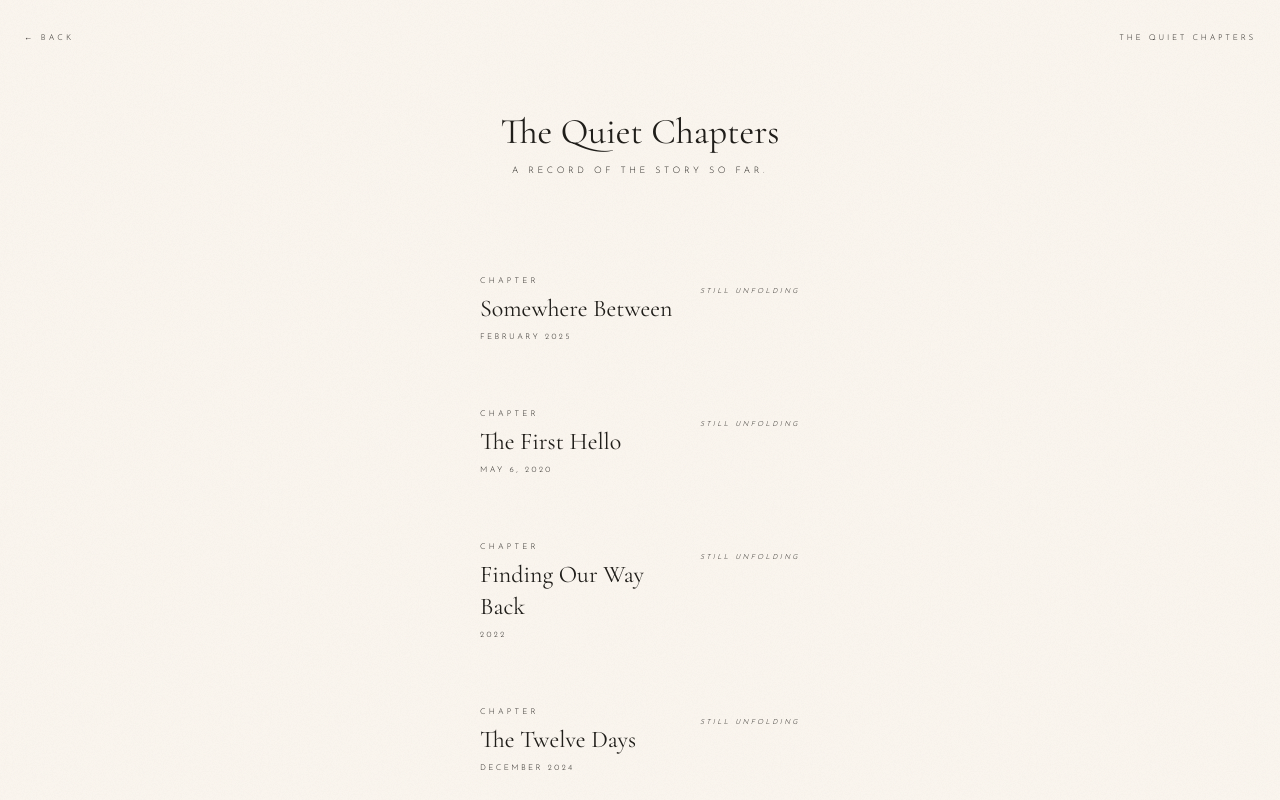
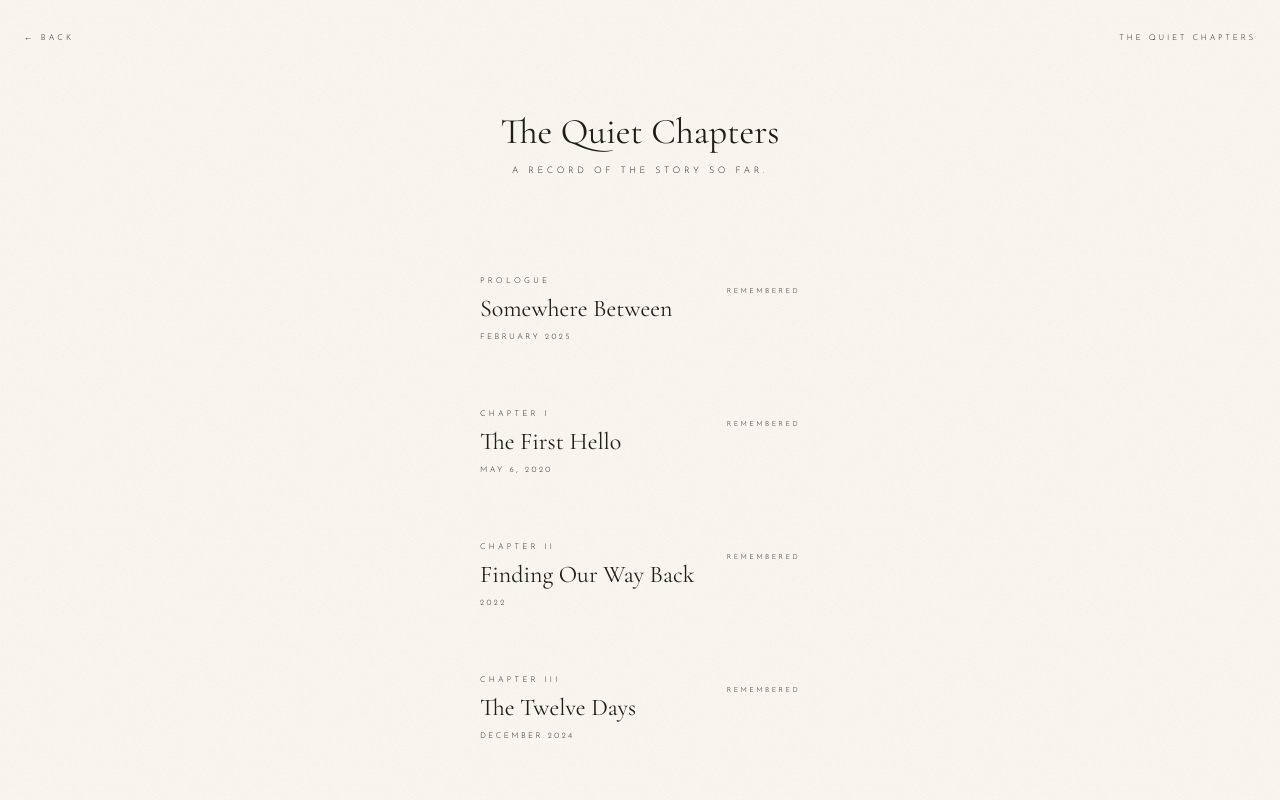
Before and after one commit to Kraftsman1/somewhere-between, a Nuxt app: page /chapters in a window 1280 px wide. Shown: the top 800 px of the page. Built offline with nearby package versions, Linux system fonts and the light colour scheme.

Commit message:
refactor: update chapters/index.vue — Prologue + Chapters I–V using new Chapter interface

```diff
--- a/app/pages/chapters/index.vue
+++ b/app/pages/chapters/index.vue
@@ -28,42 +28,84 @@
 
       <!-- Timeline -->
       <div>
-        <template v-for="chapter in visibleChapters" :key="chapter.number">
-          <!-- Rule above each entry -->
+
+        <!-- Prologue (displayed separately, before numbered chapters) -->
+        <template v-if="prologue">
+          <div class="h-px w-full bg-accent/10 mb-8" />
+          <div
+            class="mb-8 cursor-pointer"
+            @click="toggleOpen(prologue.id)"
+          >
+            <div class="flex items-start justify-between gap-4">
+              <div class="space-y-1.5">
+                <p class="font-sans text-[8px] tracking-[0.4em] uppercase text-accent/40 font-light">Prologue</p>
+                <h2 class="font-serif text-[1.3rem] md:text-2xl text-text leading-snug">{{ prologue.title }}</h2>
+                <p class="font-sans text-[8px] tracking-[0.3em] uppercase text-accent/35 font-light">{{ prologue.displayDate }}</p>
+              </div>
+              <div class="shrink-0 pt-0.5">
+                <span class="font-sans text-[7px] tracking-[0.35em] uppercase font-light text-accent/50">
+                  Remembered
+                </span>
+              </div>
+            </div>
+
+            <div
+              class="overflow-hidden transition-all duration-700 ease-in-out"
+              :style="{ maxHeight: openId === prologue.id ? '500px' : '0px' }"
+            >
+              <div class="pt-6 space-y-4">
+                <p
+                  v-for="(para, i) in prologue.reflection.split('\n\n')"
+                  :key="i"
+                  class="font-serif text-base md:text-lg text-text/65 leading-relaxed italic"
+                >
+                  {{ para }}
+                </p>
+                <div class="pt-2">
+                  <div class="h-px w-8 bg-accent/20 mb-4" />
+                  <NuxtLink
+                    :to="`/chapters/${prologue.slug}`"
+                    class="font-sans text-[8px] tracking-[0.4em] uppercase text-accent/50 hover:text-accent/80 transition-colors duration-300 font-light"
+                    style="text-decoration: none;"
+                    @click.stop
+                  >
+                    Continue →
+                  </NuxtLink>
+                </div>
+              </div>
+            </div>
+          </div>
+        </template>
+
+        <!-- Numbered chapters (I–V) -->
+        <template v-for="(chapter, idx) in numberedChapters" :key="chapter.id">
           <div class="h-px w-full bg-accent/10 mb-8" />
 
-          <!-- Chapter card -->
           <div
             class="mb-8 cursor-pointer"
-            @click="toggleChapter(chapter.number)"
+            @click="toggleOpen(chapter.id)"
           >
-            <!-- Header row -->
             <div class="flex items-start justify-between gap-4">
               <div class="space-y-1.5">
                 <p class="font-sans text-[8px] tracking-[0.4em] uppercase text-accent/40 font-light">
-                  Chapter {{ chapter.roman }}
+                  Chapter {{ romanNumerals[idx] }}
                 </p>
-                <h2 class="font-serif text-[1.3rem] md:text-2xl text-text leading-snug">
-                  {{ chapter.title }}
-                </h2>
-                <p class="font-sans text-[8px] tracking-[0.3em] uppercase text-accent/35 font-light">
-                  {{ chapter.displayDate }}
-                </p>
+                <h2 class="font-serif text-[1.3rem] md:text-2xl text-text leading-snug">{{ chapter.title }}</h2>
+                <p class="font-sans text-[8px] tracking-[0.3em] uppercase text-accent/35 font-light">{{ chapter.displayDate }}</p>
               </div>
               <div class="shrink-0 pt-0.5">
                 <span
                   class="font-sans text-[7px] tracking-[0.35em] uppercase font-light"
-                  :class="chapter.status === 'remembered' ? 'text-accent/50' : 'text-accent/25 italic'"
+                  :class="chapter.state === 'still-unfolding' ? 'text-accent/25 italic' : 'text-accent/50'"
                 >
-                  {{ chapter.status === 'remembered' ? 'Remembered' : 'Still unfolding' }}
+                  {{ chapter.state === 'still-unfolding' ? 'Still unfolding' : 'Remembered' }}
                 </span>
               </div>
             </div>
 
-            <!-- Expandable content -->
             <div
               class="overflow-hidden transition-all duration-700 ease-in-out"
-              :style="{ maxHeight: openChapter === chapter.number ? '500px' : '0px' }"
+              :style="{ maxHeight: openId === chapter.id ? '500px' : '0px' }"
             >
               <div class="pt-6 space-y-4">
                 <p
@@ -74,17 +116,15 @@
                   {{ para }}
                 </p>
 
-                <!-- Footer line for reflection-only chapters -->
                 <p v-if="chapter.type === 'reflection'"
                   class="font-serif text-sm text-text/30 italic pt-2">
                   Some memories are complete exactly as they are.
                 </p>
 
-                <!-- Link for immersive chapters -->
                 <div v-if="chapter.type === 'immersive'" class="pt-2">
                   <div class="h-px w-8 bg-accent/20 mb-4" />
                   <NuxtLink
-                    :to="'/chapters/' + chapter.slug"
+                    :to="`/chapters/${chapter.slug}`"
                     class="font-sans text-[8px] tracking-[0.4em] uppercase text-accent/50 hover:text-accent/80 transition-colors duration-300 font-light"
                     style="text-decoration: none;"
                     @click.stop
@@ -120,13 +160,17 @@ definePageMeta({ layout: false })
 useHead({ title: 'The Quiet Chapters — Somewhere Between' })
 
 const { getVisibleChapters } = useChapters()
+const romanNumerals = ['I', 'II', 'III', 'IV', 'V', 'VI', 'VII', 'VIII', 'IX', 'X']
 
-const visibleChapters = ref(getVisibleChapters())
-const openChapter = ref<number | null>(null)
+const allVisible = computed(() => getVisibleChapters())
+const prologue = computed(() => allVisible.value.find(c => c.type === 'prologue') ?? null)
+const numberedChapters = computed(() => allVisible.value.filter(c => c.type !== 'prologue'))
+
+const openId = ref<string | null>(null)
 const pageEl = ref<HTMLElement | null>(null)
 
-const toggleChapter = (num: number) => {
-  openChapter.value = openChapter.value === num ? null : num
+const toggleOpen = (id: string) => {
+  openId.value = openId.value === id ? null : id
 }
 
 onMounted(() => {
```
